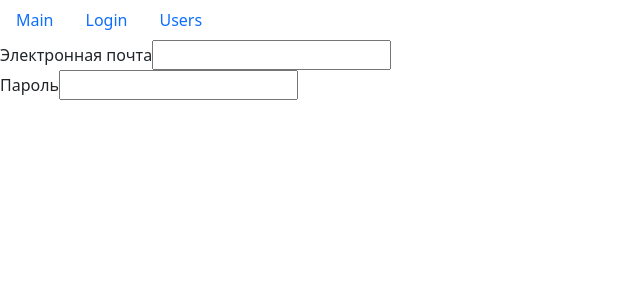
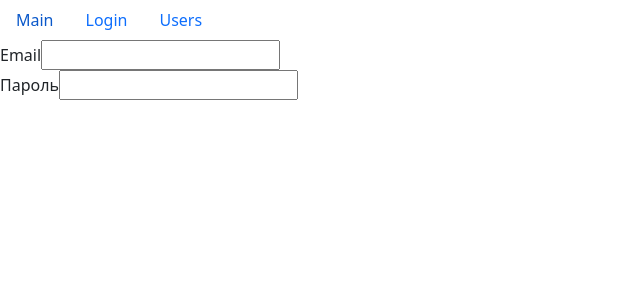
Before and after one commit to Art-San/02.Frontend-09.Forms.Part_1, a React (Create React App) app: page /login in a window 1280 px wide. Shown: the top 300 px of the page, without its empty margins (0-640 px from the left). Built offline with nearby package versions, Linux system fonts and the light colour scheme.

Commit message:
3. Обработка значений множества полей

```diff
--- a/src/app/components/TextField.jsx
+++ /dev/null
@@ -1,29 +0,0 @@
-import React from 'react'
-import PropTypes from 'prop-types'
-
-const TextField = ({ label, type, name, value, onChange }) => {
-  return (
-        <div>
-            <label htmlFor={name}>{label}</label>
-            <input
-                type={type}
-                id={name}
-                name={name}
-                value={value}
-                onChange={onChange}
-            />
-        </div>
-  )
-}
-TextField.defaultProps = {
-    type: 'text'
-}
-TextField.propTypes = {
-    label: PropTypes.string,
-    type: PropTypes.string,
-    name: PropTypes.string,
-    value: PropTypes.string,
-    onChange: PropTypes.func
-}
-
-export default TextField
--- a/src/app/layouts/Login.jsx
+++ b/src/app/layouts/Login.jsx
@@ -1,34 +1,26 @@
 import React, { useState } from 'react'
-import TextField from '../components/TextField'
 
 // form>(div>label+input)*2
 
 const Login = () => {
+  // const [email, setEmail] = useState('') // можно так дя каждого поля свое состояние
+  // const [password, setPassword] = useState('')
   const [data, setData] = useState({ email: '', password: '' })
   const handleChange = ({ target }) => {
     setData((prevState) => ({
         ...prevState,
         [target.name]: target.value
       }))
+    // console.log(e.target.value)
   }
+
+  // Получаем предыдущие состояние "prevState" в ответ возвращаем объект,
+  // который будет состоять из предыдущего состояния. И нам необходимо изменить данные нашего поля.
+  // Для этого мы обращаемся к полю как [e.target.name]: и записываем данные из event.target.value
 
   return (
     <form action="">
-        <TextField
-            label='Электронная почта'
-            // type="text" // передали его подефолту в PropTypes в TextField
-            name='email'
-            value={data.email}
-            onChange={handleChange}
-          />
-          <TextField
-            label='Пароль'
-            type="password"
-            name='password'
-            value={data.password}
-            onChange={handleChange}
-          />
-        {/* <div>
+        <div>
             <label htmlFor="email">Email</label>
             <input
                 type="text"
@@ -46,7 +38,7 @@ const Login = () => {
                 name='password'
                 value={data.password}
                 onChange={handleChange}/>
-        </div> */}
+        </div>
     </form>
   )
 }
```
